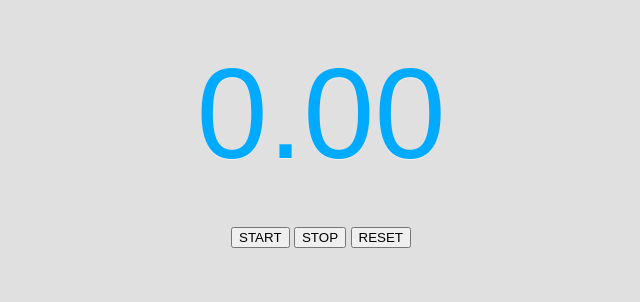
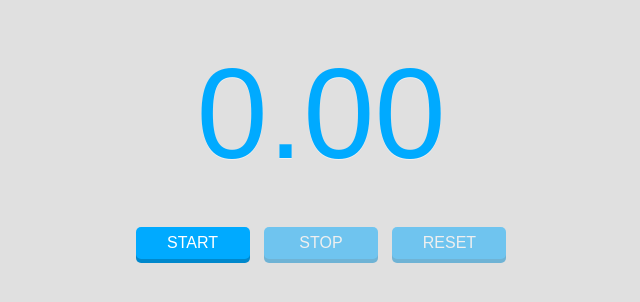
Before and after one commit to shigeru10/StopWatch, a plain HTML site: page index.html in a window 1280 px wide. Shown: the whole page, without its empty margins (319-959 px from the left). Drawn offline with Linux system fonts and the light colour scheme.

Commit message:
create stop watch

```diff
--- a/css/style.css
+++ b/css/style.css
@@ -10,3 +10,25 @@ body {
   margin: 40px auto;
   text-shadow: 0 1px 0 rgba(255, 255, 255, 0.5);
 }
+
+.btn {
+  display: inline-block;
+  width: 100px;
+  padding: 7px;
+  border-radius: 5px;
+  box-shadow: 0 4px 0 #0088cc;
+  color: #fff;
+  background: #00aaff;
+  cursor: pointer;
+}
+
+.btn.active {
+  opacity: 1;
+}
+.btn.inactive {
+  opacity: .5;
+}
+
+.btn + .btn {
+  margin-left: 10px;
+}
--- a/index.html
+++ b/index.html
@@ -7,9 +7,9 @@
   </head>
   <body>
     <div id="timerText">0.00</div>
-    <button id="start">START</button>
-    <button id="stop">STOP</button>
-    <button id="reset">RESET</button>
+    <div id="start">START</div>
+    <div id="stop">STOP</div>
+    <div id="reset">RESET</div>
     <script type="text/javascript" src="js/script.js"></script>
   </body>
 </html>
--- a/js/script.js
+++ b/js/script.js
@@ -0,0 +1,52 @@
+(function() {
+  'use strict';
+
+  var startTime;
+  var timerId;
+  var elapsedTime = 0;
+  var isRunning = false;
+
+  var startButton = document.getElementById('start');
+  var stopButton = document.getElementById('stop');
+  var resetButton = document.getElementById('reset');
+  var timerText = document.getElementById('timerText');
+
+  function setButtonState(start, stop, reset) {
+    startButton.className = start ? 'btn active' : 'btn inactive';
+    stopButton.className = stop ? 'btn active' : 'btn inactive';
+    resetButton.className = reset ? 'btn active' : 'btn inactive';
+  }
+
+  setButtonState(true, false, false);
+
+  startButton.addEventListener('click', function() {
+    if (isRunning) return;
+    isRunning = true;
+    startTime = Date.now();
+    updateTimerText();
+    setButtonState(false, true, false);
+  });
+
+  stopButton.addEventListener('click', function() {
+    if (!isRunning) return;
+    isRunning = false;
+    elapsedTime += Date.now() - startTime;
+    clearTimeout(timerId);
+    setButtonState(true, false, true);
+  });
+
+  resetButton.addEventListener('click', function() {
+    if (isRunning) return;
+    timerText.innerHTML = '0.00';
+    elapsedTime = 0;
+    setButtonState(true, false, false);
+  });
+
+  function updateTimerText() {
+    timerId = setTimeout(function() {
+      var t = Date.now() - startTime + elapsedTime;
+      timerText.innerHTML = (t / 1000).toFixed(2);
+      updateTimerText();
+    }, 10);
+  }
+})();
```
